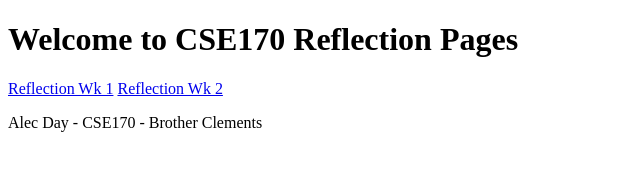
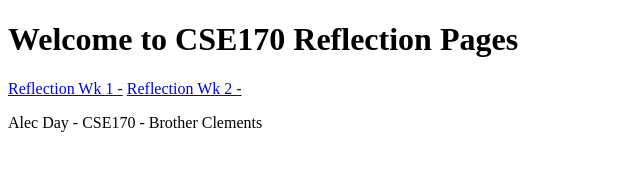
Before and after one commit to jaarhday/CSE-170, a plain HTML site: page index.html in a window 1280 px wide. Shown: the full height of the page, 0-640 px from the left. Drawn offline with Linux system fonts and the light colour scheme.

Commit message:
Update index.html

```diff
--- a/index.html
+++ b/index.html
@@ -8,8 +8,8 @@
 </head>
 <body>
     <h1>Welcome to CSE170 Reflection Pages</h1>
-    <a href="./CSE 170_ Wk 1.docx"> Reflection Wk 1</a>
-    <a href="./CSE179-Wk2.docx"> Reflection Wk 2</a>
+    <a href="./CSE 170_ Wk 1.docx"> Reflection Wk 1 -</a>
+    <a href="./CSE179-Wk2.docx"> Reflection Wk 2 -</a>
     <p>Alec Day - CSE170 - Brother Clements</p>
 </body>
 </html>
```
